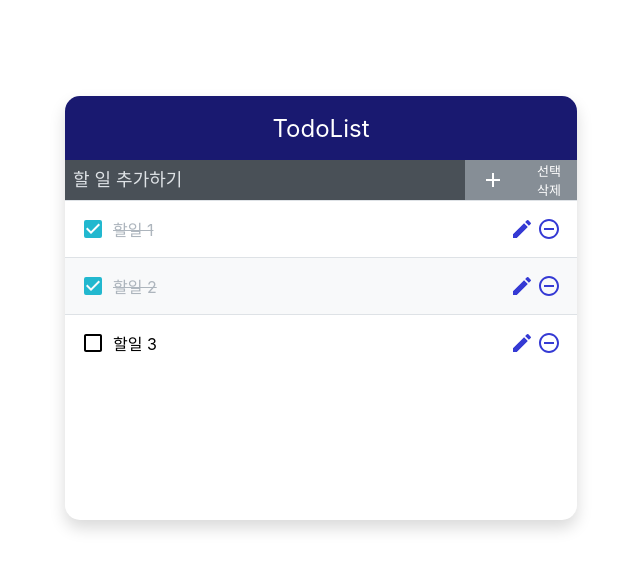
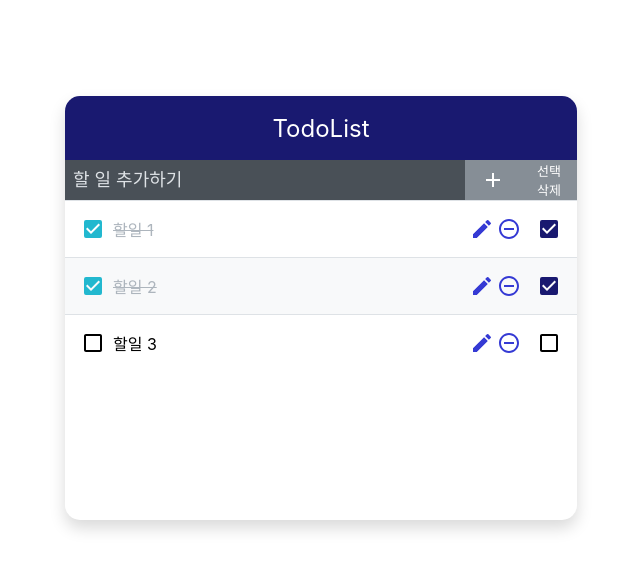
Before and after one commit to yeeun-b/React-Project, a React (Create React App) app: page /todolist in a window 1280 px wide. Shown: the top 570 px of the page, without its empty margins (319-959 px from the left). Built offline with nearby package versions, Linux system fonts and the light colour scheme.

Commit message:
1005 선택삭제 체크박스 생성

```diff
--- a/src/todolist/TodoListItem.js
+++ b/src/todolist/TodoListItem.js
@@ -26,6 +26,12 @@ const TodoListItem = ({todo, onRemove, onToggle, onInsertToggle, onChangeSelecte
                 {/* 클릭 시 id를 기준으로 항목 삭제하는 함수 호출 */}
                 <MdRemoveCircleOutline />
             </div>
+            {/* 선택 삭제하는 체크박스 */}
+            {/* checked가 true일 때 checked라는 클래스 추가 */}
+            <div className={cn('deletbox', {checked})} onClick={() => onToggle(id)}>
+                {/* checked가 true면 체크된 아이콘이 / false면 체크되지 않은 아이콘 출력 */}
+                {checked ? <MdCheckBox /> : <MdCheckBoxOutlineBlank />}
+            </div>
         </div>
     );
 };
--- a/src/todolist/TodoListItem.scss
+++ b/src/todolist/TodoListItem.scss
@@ -30,6 +30,25 @@
         }
     }
 }
+.deletbox{
+    cursor: pointer;
+    display: flex;
+    align-items: center;
+    margin-left: 16px;
+    svg{ /* 아이콘 */
+        font-size: 1.5rem;
+    }
+    /* 체크됐을 때 스타일 */
+    &.checked{
+        svg{
+            color: #191970;
+        }
+        .text{
+            color: #adb5bd;
+            text-decoration: line-through;
+        }
+    }
+}
 
 .remove{
     display: flex;
```
